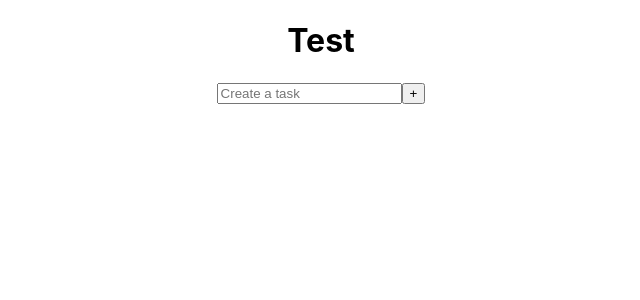
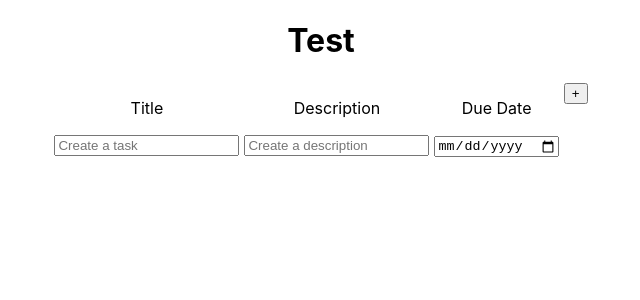
Before and after one commit to NawImNate/amesiteToDo, a React (Create React App) app in the folder client/: page / in a window 1280 px wide. Shown: the top 300 px of the page, without its empty margins (319-959 px from the left). Built offline with nearby package versions, Linux system fonts and the light colour scheme.

Commit message:
building form component

```diff
--- a/client/src/App.css
+++ b/client/src/App.css
@@ -36,3 +36,18 @@
     transform: rotate(360deg);
   }
 }
+
+.todo-container {
+  display: flex;
+  flex-direction: row;
+  justify-content: center;
+}
+.todo-container-card {
+  margin-right: 5px;
+}
+
+.todoList-container .todo-list {
+  display: flex;
+  justify-content: center;
+  padding-left: 0;
+}
--- a/client/src/Form.js
+++ b/client/src/Form.js
@@ -3,16 +3,34 @@ import React from "react";
 const Form = () => {
   return (
     <div>
-      <form>
+      <form className="todo-container">
+        <div className="todo-container-card">
+          <p>Title</p>
           <input
-          className="input-todo"
+            className="input-todo-title"
             type="text"
             placeholder="Create a task"
             onChange="{}"
           />
+        </div>
+        <div className="todo-container-card">
+          <p>Description</p>
+          <input
+            className="input-todo-description"
+            type="text"
+            placeholder="Create a description"
+            onChange="{}"
+          />
+        </div>
+        <div className="todo-container-card">
+          <p>Due Date</p>
+          <input className="input-todo-duedate" type="date" />
+        </div>
+        <div className="todo-container-card2">
           <button className="submit-todo" type="submit" onClick="{}">
             +
           </button>
+        </div>
       </form>
     </div>
   );
```
Lines whose indentation alone changed are shown as unchanged.
